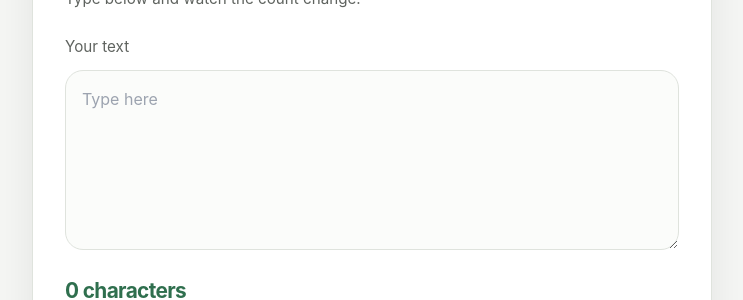
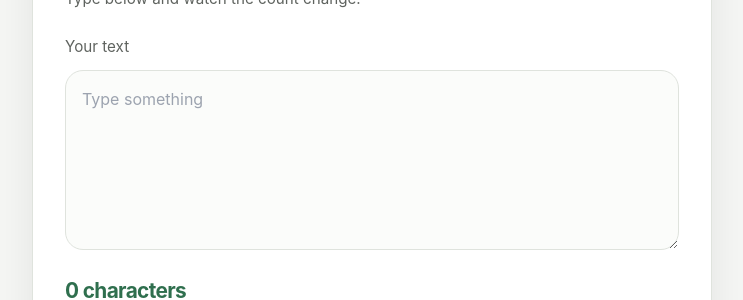
Before and after one commit to ThanhNV121097/project-89915c90, a Next.js app in the folder code/frontend/: page / in a window 1280 px wide. Shown: the part 215-515 px from the top of the page, without its empty margins (268-1011 px from the left). Built offline with nearby package versions, Linux system fonts and the light colour scheme.

Commit message:
Update PR #7 approved copy

```diff
--- a/code/frontend/components/CharacterCounterCard.tsx
+++ b/code/frontend/components/CharacterCounterCard.tsx
@@ -25,7 +25,7 @@ export function CharacterCounterCard() {
             aria-describedby="character-count privacy-hint"
             className={styles.textarea}
             onInput={(event) => setValue(event.currentTarget.value)}
-            placeholder="Type here"
+            placeholder="Type something"
             value={value}
           />
         </label>
```
